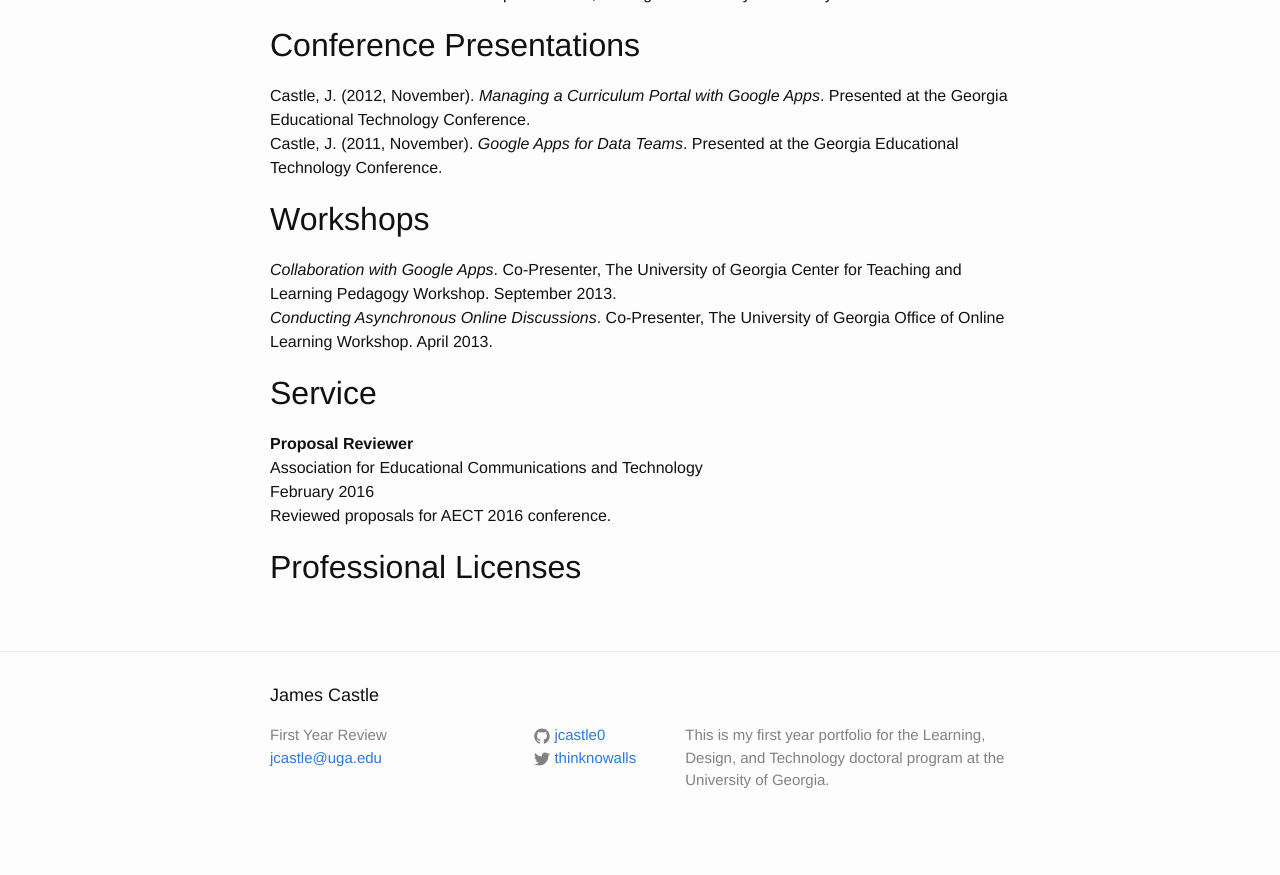
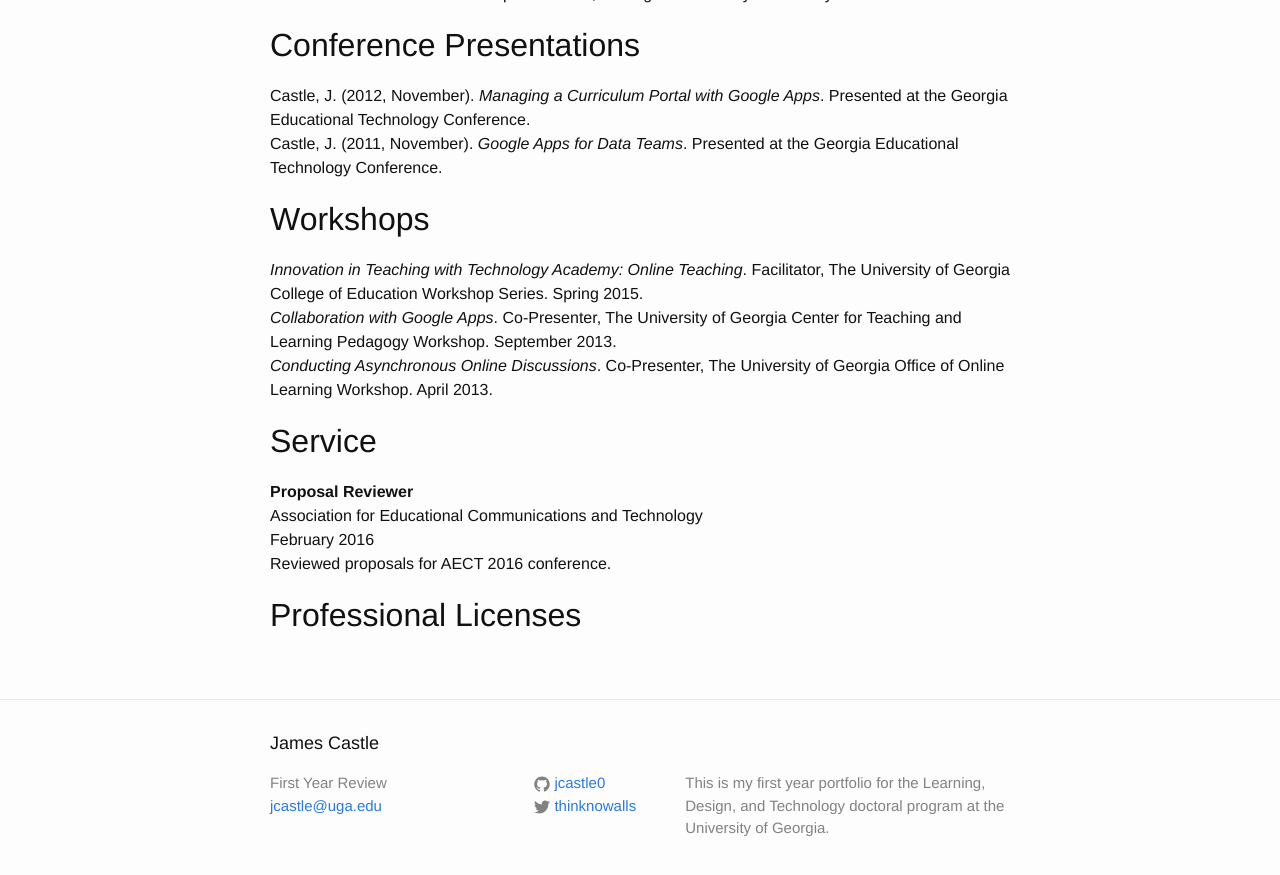
Before and after one commit to jcastle0/ldtportfolio, a Jekyll site: the page built from cv.md, in a window 1280 px wide and 900 px high, scrolled down 1371 px. Shown: the top 875 px of the window. Built offline with Jekyll 4.4.1, drawn with Linux system fonts in a browser that asks for light colours; before the commit the page ends 2223 px from its top, so only the background shows below that.

Commit message:
Update cv.md

```diff
--- a/cv.md
+++ b/cv.md
@@ -55,7 +55,7 @@ Castle, J. (2012, November). *Managing a Curriculum Portal with Google Apps*. Pr
 Castle, J. (2011, November). *Google Apps for Data Teams*. Presented at the Georgia Educational Technology Conference.
 
 ## Workshops
-
+*Innovation in Teaching with Technology Academy: Online Teaching*. Facilitator, The University of Georgia College of Education Workshop Series. Spring 2015.
 *Collaboration with Google Apps*. Co-Presenter, The University of Georgia Center for Teaching and Learning Pedagogy Workshop. September 2013.
 *Conducting Asynchronous Online Discussions*. Co-Presenter, The University of Georgia Office of Online Learning Workshop. April 2013.
 
```
